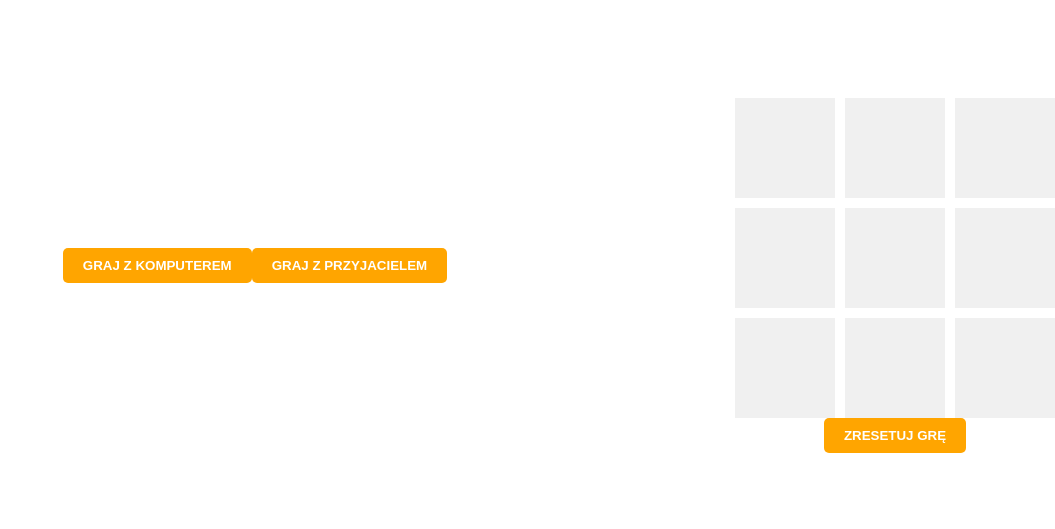
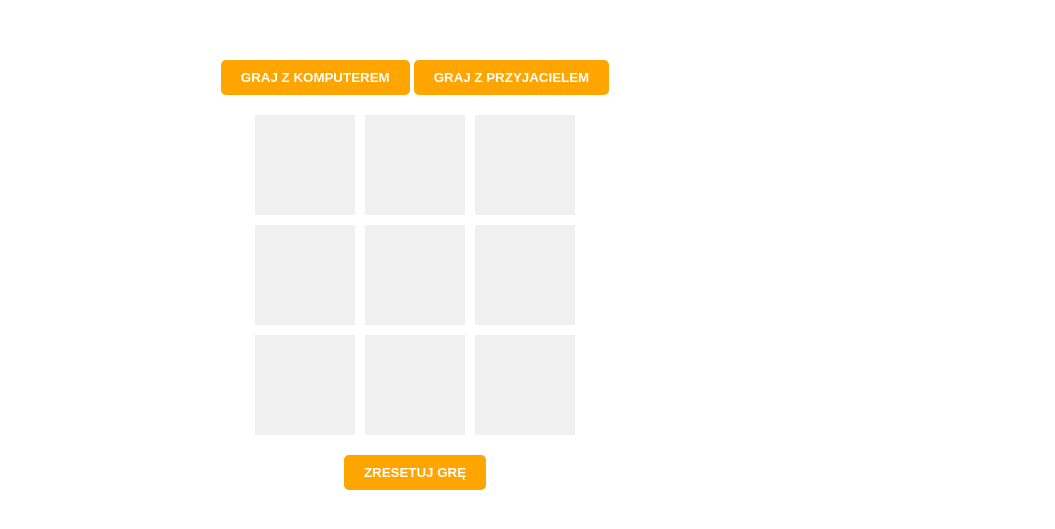
Before and after one commit to grzegorz-ziolek/Programowaniewinternecie2, a plain HTML site: page index.html in a window 1280 px wide. Shown: the part 125-654 px from the top of the page, without its empty margins (225-1280 px from the left). Drawn offline with Linux system fonts and the light colour scheme.

Commit message:
Update style.css

```diff
--- a/style.css
+++ b/style.css
@@ -2,9 +2,11 @@ body, html {
     width: 100%;
     height: 100%;
     margin: 0;
+    padding: 0;
     display: flex;
     justify-content: center;
     align-items: center;
+    flex-direction: column;
 }
 
 .game {
@@ -17,6 +19,7 @@ body, html {
     display: grid;
     grid-template-columns: repeat(3, 100px);
     grid-gap: 10px;
+    margin-bottom: 20px;
 }
 
 .cell {
@@ -35,9 +38,6 @@ body, html {
 }
 
 .game-mode {
-    width: 100%;
-    display: flex;
-    justify-content: center;
     margin-bottom: 20px;
 }
 
```
